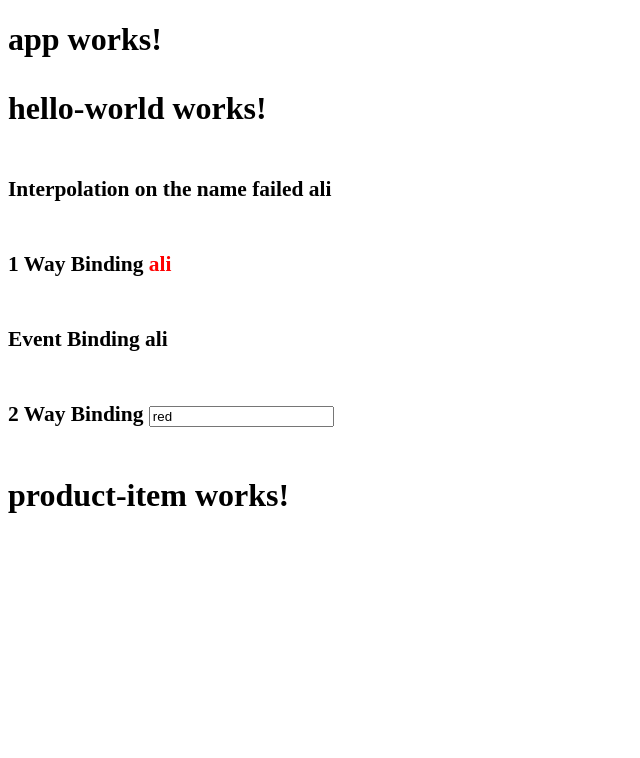
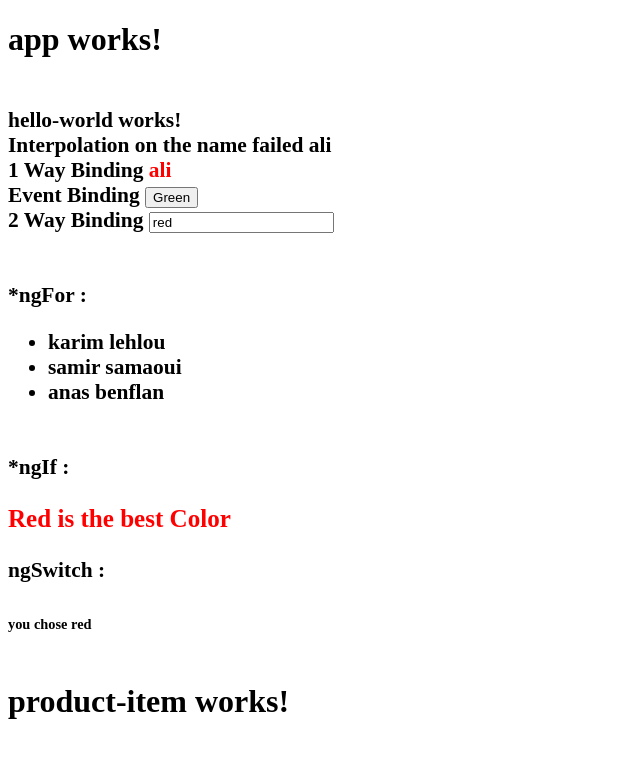
Before and after one commit to AElouai/angular_project, an Angular app: page / in a window 1280 px wide. Shown: the top 758 px of the page, without its empty margins (0-640 px from the left). Built offline with nearby package versions, Linux system fonts and the light colour scheme.

Commit message:
#Built-in directives

```diff
--- a/src/app/hello-world/hello-world.component.html
+++ b/src/app/hello-world/hello-world.component.html
@@ -1,20 +1,30 @@
-<p>
+<h6>
   hello-world works!
-</p>
-
-<h6>
+  <br/>
   Interpolation on the name failed  {{person.name}}
-</h6>
-
-<h6>
+  <br/>
   1 Way Binding  <b [style.color]="person.style" >{{person.name}}</b>
-</h6>
-
-
-<h6>
-  Event Binding <b (click)="changStyle()"  >{{person.name}}</b>
-</h6>
-
-<h6>
+  <br/>
+  Event Binding <button (click)="changStyle()"  >Green</button>
+  <br/>
   2 Way Binding <input [(ngModel)]="person.style"  />
 </h6>
+<h6>
+  *ngFor :
+  <ul>
+    <li *ngFor="let name of fullNames">
+      {{name.first}} {{name.last}}
+    </li>
+  </ul>
+</h6>
+<h6>
+  *ngIf :
+  <h3 *ngIf="person.style=='red'" [style.color]="person.style" > Red is the best Color </h3>
+
+  ngSwitch :
+  <div [ngSwitch]="person.style">
+    <h6 *ngSwitchCase="'red'">you chose red</h6>
+    <h6 *ngSwitchCase="'green'">you chose green </h6>
+    <h6 *ngSwitchDefault>you chose {{person.style}} </h6>
+  </div>
+</h6>
--- a/src/app/hello-world/hello-world.component.ts
+++ b/src/app/hello-world/hello-world.component.ts
@@ -11,7 +11,14 @@ export class HelloWorldComponent implements OnInit {
   person =  {
     name : 'ali',
     style: 'red',
-  }
+  };
+
+  fullNames = [
+    {first : 'karim' , last : 'lehlou'},
+    {first : 'samir' , last : 'samaoui'},
+    {first : 'anas' , last : 'benflan'}
+  ];
+
   constructor() { }
 
   ngOnInit() {
```
